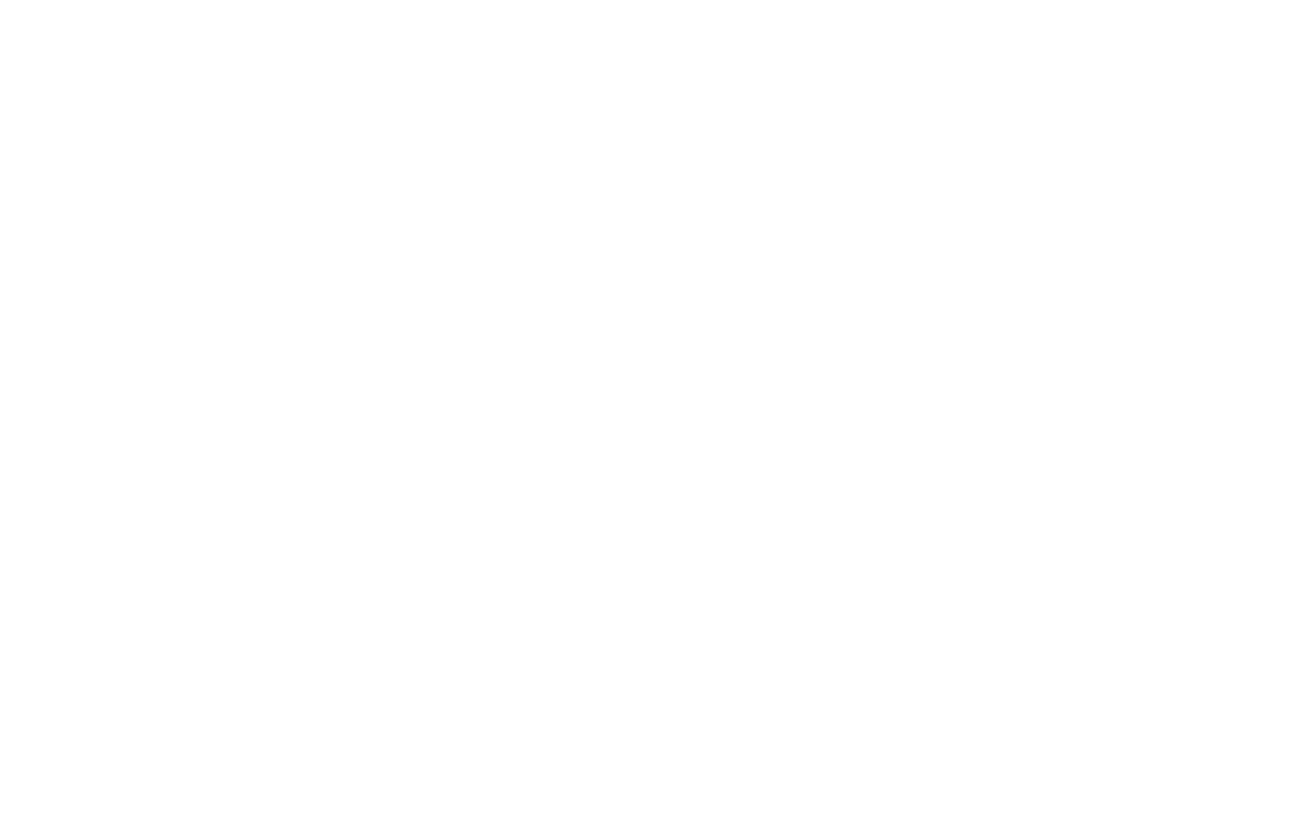
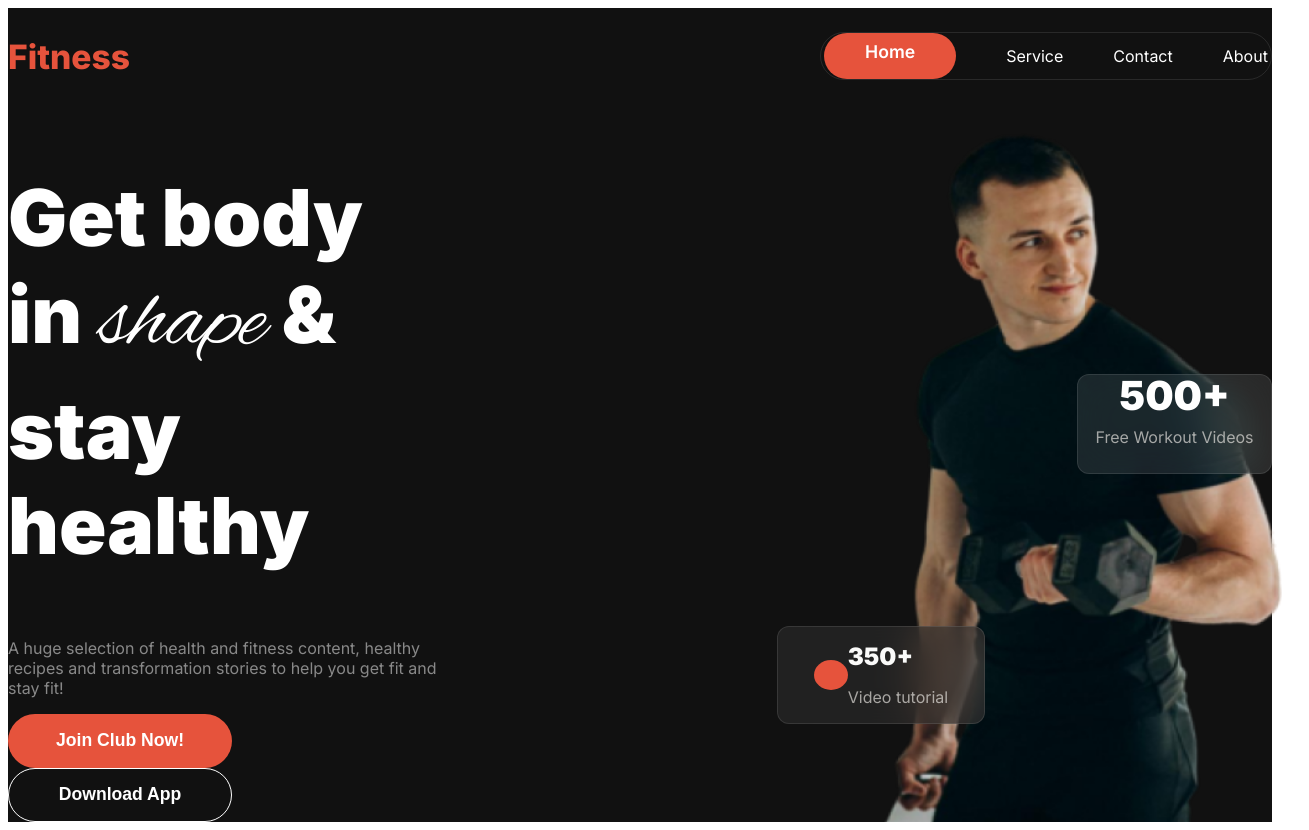
Before and after one commit to kayesmahmud000/assignment-02, a plain HTML site: page index.html in a window 1280 px wide. Shown: the whole page, 1309 px wide, since content can reach past the window. Before the commit the page ends 800 px from the top, so only its background shows below. Drawn offline with Linux system fonts and the light colour scheme.

Commit message:
added the navbar and benner section

```diff
--- a/index.html
+++ b/index.html
@@ -5,8 +5,55 @@
     <meta name="viewport" content="width=device-width, initial-scale=1.0">
     <title>Assignment02 Fitness</title>
     <link rel="stylesheet" href="style/style.css">
+    <link rel="stylesheet" href="https://cdnjs.cloudflare.com/ajax/libs/font-awesome/6.6.0/css/all.min.css">
 </head>
-<body>
+<body class="inter-uniquifier ">
+    <header class="bg-color">
+        <nav class="navbar display-flax">
+            <h2 class="nav-title">Fitness</h2>
+             <div class="nav-item display-flax">
+                <p id="nav-home">Home</p>
+                <p>Service</p>
+                <p>Contact</p>
+                <p>About</p>
+             </div>
+             <div class="burger">
+                <i class="fa-solid fa-bars"></i>
+             </div>
+        </nav>
+        <div class="banner display-flax ">
+            <div class="banner-container">
+                <h2 class="banner-title">Get body in <span class="shape">shape</span> & stay healthy</h2>
+                <p class="banner-discription">A huge selection of health and fitness content, healthy recipes and transformation stories to help you get fit and stay fit!</p>
+            <div>
+                <button class="btn-primary">Join Club Now!</button>
+                <button class="btn-second">Download App</button>
+            </div>
+            </div>
+            <div class="banner-img">
+                <img src="images/Images 2.png" alt="">
+                <div class="btn-video display-flax">
+                    <div class="circle">
+                    </div>
+                    <div >
+                        <h1>350+</h1>
+                    <p>Video tutorial</p>
+                    </div>
+                </div>
+                <div class="second-video">
+                    <h1>500+</h1>
+                    <p>Free Workout Videos</p>
+                </div>
+            </div>
+        </div>
+    </header>
+    <main>
+
+    </main>
+    <footer>
+
+    </footer>
+
 
 </body>
 </html>
--- a/style/style.css
+++ b/style/style.css
@@ -1 +1,208 @@
 @import url('https://fonts.googleapis.com/css2?family=Inter:wght@100..900&display=swap');
+@import url('https://fonts.googleapis.com/css2?family=Alex+Brush&display=swap');
+
+
+/* *{
+    margin: auto;
+    padding: 0;
+} */
+.inter-uniquifier {
+  font-family: "Inter", sans-serif;
+  font-optical-sizing: auto;
+  font-weight: 400px;
+  font-style: normal;
+  font-variation-settings:
+    "slnt" 0;
+}
+/* shared style */
+.display-flax{
+    display: flex;
+}
+.bg-color{
+   background-color: rgb(17, 17, 17);
+}
+/* btn  primary */
+.btn-primary{
+    background-color:rgb(230, 83, 60) ;
+    width: 224px;
+    height: 54px;
+    color:rgb(255, 255, 255) ;
+    font-size: 1.1rem;
+    font-weight: 600;
+    border-radius: 42px;
+    border: none;
+}
+
+.navbar{
+    max-width: 1440px;
+    margin: 0 auto;
+}
+/* navbar style */
+.navbar{
+    justify-content: space-between;
+    align-items: center;
+}
+.nav-title{
+    color:rgb(230, 83, 60) ;
+    font-size: 2.1rem;
+    font-weight: 800;
+}
+
+
+.nav-item{
+    list-style: none;
+     gap: 50px;
+     width: 450px;
+     height: 46px;
+     border:1px solid rgba(255, 255, 255, 0.1);;
+     border-radius: 39px;
+     align-items: center;
+    justify-content: center;
+    color:rgb(255, 255, 255) ;
+}
+#nav-home{
+    width: 92px;
+    height: 30px;
+    background-color:rgb(230, 83, 60) ;
+    border-radius: 46px;
+    padding: 8px 20px 8px 20px;
+    justify-content: center;
+    text-align: center;
+    font-size: 1.1rem;
+    font-weight: 600;
+}
+.burger{
+    color:rgb(255, 255, 255) ;
+    display: none;
+}
+/* banner style */
+.banner{
+    justify-content: space-between;
+    max-width: 1440px;
+
+    margin: 0 auto;
+
+}
+.banner-container{
+    width: 35%;
+}
+.banner-title{
+    color:rgb(255, 255, 255);
+    font-size: 4.9rem;
+    font-weight: 900;
+
+}
+
+
+.shape{
+    font-family: "Alex Brush", cursive;
+    font-size: 5.9rem;
+    font-weight: 400;
+
+}
+.banner-discription{
+    color: rgba(255, 255, 255, 0.5);
+    font-size: 1rem;
+}
+.banner img{
+    height: 100%;
+}
+.btn-second{
+    width: 224px;
+    height: 54px;
+    background-color: rgb(17, 17, 17);
+    color: rgb(255, 255, 255) ;
+    font-size: 1.1rem;
+    font-weight: 600;
+    border-radius: 42px;
+    border: 1px solid rgb(255, 255, 255);
+}
+
+
+.btn-video{
+    width: 206px;
+    height: 96px;
+    justify-content: center;
+    align-items: center;
+    border: 1px solid rgba(255, 255, 255, 0.1);
+    border-radius: 12px;
+    backdrop-filter: blur(20px);
+    background: rgba(48, 48, 48, 0.54);
+    margin-left: -100px;
+    margin-top: -200px;
+}
+.circle{
+    width:34px;
+    height: 30px;
+    background:rgb(230, 83, 60) ;
+    border-radius: 50%;
+}
+.btn-video h1{
+    color:rgb(250, 250, 249) ;
+    font-size: 1.5rem;
+    font-weight: 900;
+}
+.btn-video p{
+    color: rgba(239, 237, 232, 0.65);
+    font-size: 1rem;
+    font-weight: 400;
+}
+.second-video{
+    width: 193px;
+    height: 98px;
+    border: 1px solid rgba(255, 255, 255, 0.1);
+    border-radius: 12px;
+    backdrop-filter: blur(20px);
+    background: rgba(255, 255, 255, 0.1);
+    text-align: center;
+    margin-left: 200px;
+    margin-top: -350px;
+}
+.second-video h1{
+    color: rgb(255, 255, 255);
+    font-size: 40px;
+    font-weight: 900;
+    margin-top: -4px;
+
+}
+.second-video p{
+    color: rgba(239, 237, 232, 0.65);
+    font-size: 1rem;
+    font-weight: 400;
+    margin-top: -20px;
+
+}
+
+
+
+/* responsive style */
+@media screen and (max-width:576px) {
+    .navbar{
+        width: 100%;
+        justify-content:space-around;
+    }
+    .nav-item{
+        display: none;
+    }
+    .burger{
+
+        display:block;
+    }
+    .banner{
+      width: 100%;
+      flex-direction: column;
+
+        height: 100%;
+    }
+    .banner-container{
+       height: 50%3
+    }
+    .banner img{
+        width: 100%;
+        height: 50%;
+    }
+    .btn-video{
+        margin-left: 0px;
+    margin-top: -300px;
+    }
+}
```
